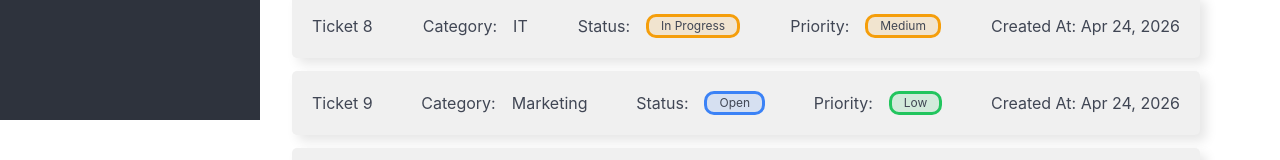
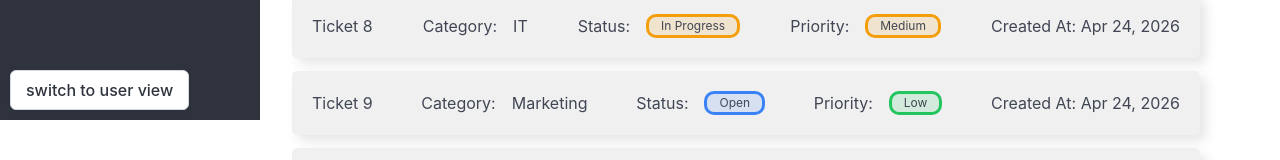
Before and after one commit to FRagIC17/ticketsystem, an Angular app in the folder ticketsystem-frontend/: page / in a window 1280 px wide. Shown: the part 680-840 px from the top of the page. Built offline with nearby package versions, Linux system fonts and the light colour scheme; no server answers.

Commit message:
added userview toggle button to nav

```diff
--- a/ticketsystem-frontend/src/app/SharedVariables/SharedVariables.ts
+++ b/ticketsystem-frontend/src/app/SharedVariables/SharedVariables.ts
@@ -1,5 +1,10 @@
+import { Injectable } from '@angular/core';
+
+@Injectable({
+  providedIn: 'root'
+})
 export class SharedVariables {
     public static baseUrl: string = 'http://localhost:8080';
 
-
+    public isUserView = false;
 }
--- a/ticketsystem-frontend/src/app/components/navbar/navbar.html
+++ b/ticketsystem-frontend/src/app/components/navbar/navbar.html
@@ -23,4 +23,14 @@
       </a>
     </div>
   </div>
+  <div>
+    <button class="button" (click)="switchToUserView()" *ngIf="!sharedVariables.isUserView">
+      switch to user view
+    </button>
+    <button>
+        <button class="button" (click)="switchToUserView()" *ngIf="sharedVariables.isUserView">
+            switch to supporter view
+        </button>
+    </button>
+  </div>
 </nav>
--- a/ticketsystem-frontend/src/app/components/navbar/navbar.ts
+++ b/ticketsystem-frontend/src/app/components/navbar/navbar.ts
@@ -1,7 +1,9 @@
 import { Component } from '@angular/core';
 import { Router } from '@angular/router';
 import { CommonModule, NgIf } from '@angular/common';
-import { HttpClient, HttpClientModule } from '@angular/common/http';
+import { HttpClientModule } from '@angular/common/http';
+import { SharedVariables } from '../../SharedVariables/SharedVariables';
+
 
 @Component({
   selector: 'app-navbar',
@@ -10,7 +12,12 @@ import { HttpClient, HttpClientModule } from '@angular/common/http';
   styleUrl: './navbar.css',
 })
 export class Navbar {
-  constructor(private http: HttpClient, private router: Router) { }
+  constructor(private router: Router, public sharedVariables: SharedVariables) { }
+
+
+  switchToUserView() {
+    this.sharedVariables.isUserView = !this.sharedVariables.isUserView;
+  }
 
   myDashboard() {
     this.router.navigate(['/']);
```
